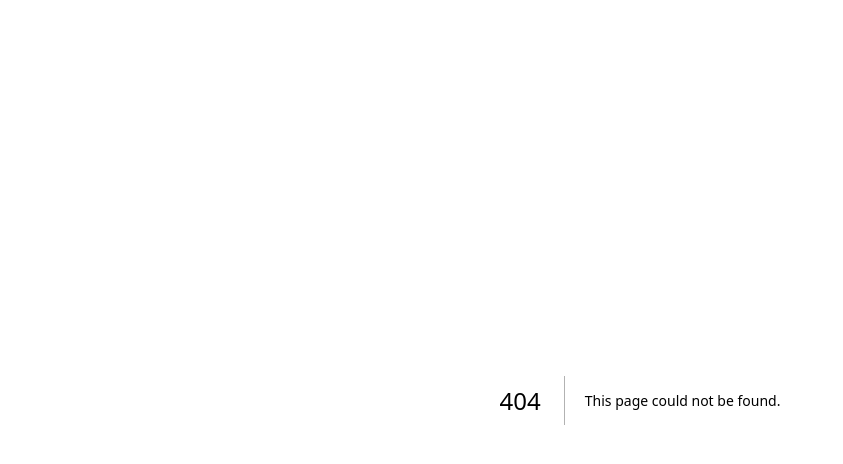
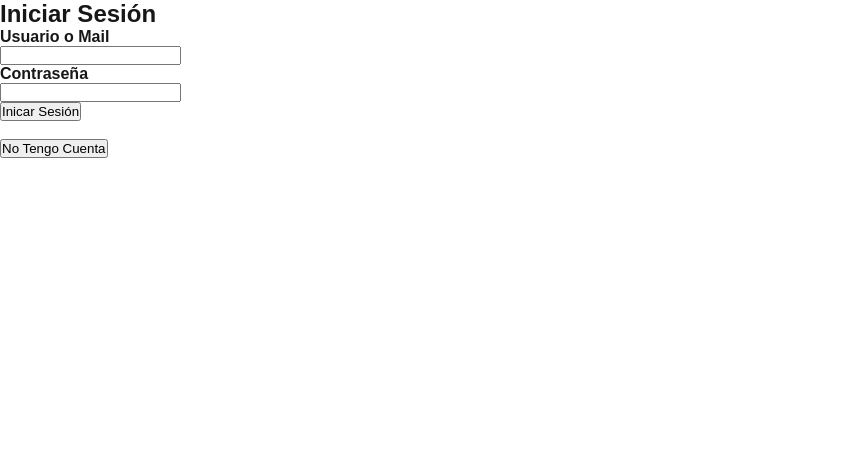
Before and after one commit to PioIX/2025-TPIN-2-G12, a Next.js app in the folder tpin2-g12/front/: page /login in a window 1280 px wide. Before the commit this address had no page. Shown: the top 464 px of the page, without its empty margins (0-843 px from the left). Built offline with nearby package versions, Linux system fonts and the light colour scheme.

Commit message:
Login y Registro
Creada interfaz grafica de ambas paginas

```diff
--- /dev/null
+++ b/tpin2-g12/front/src/app/login/page.js
@@ -0,0 +1,62 @@
+"use client"
+import Form from "@/components/Form"
+import Button from "@/components/Button"
+import { useRouter } from "next/navigation"
+import { useState, useEffect } from "react"
+
+export default function Login(){
+    const router = useRouter()
+    const [user, setUser] = useState("")
+    const [contra, setContra] =useState("")
+
+    function loguear(){
+        console.log("Peron x Milei")
+        router.replace("../mesas")
+    }
+
+    function mover(){
+        router.push("../registro")
+    }
+
+    function corrobao1(event){
+        setUser(event.target.value)
+        console.log(user)
+    }
+
+    function corrobao2(event){
+        setContra(event.target.value)
+        console.log(contra)
+    }
+
+    return(
+        <>
+            <Form
+                classNameH2="H2"
+                contentH2="Iniciar Sesión"
+
+                classNameH4="H4"
+                contentPrimerH4="Usuario o Mail"
+                contentSegundoH4="Contraseña"
+
+                classNameI="Input"
+                type1="text"
+                onChange1={corrobao1}
+                value1={user}
+                type2="password"
+                onChange2={corrobao2}
+                value2={contra}
+
+                classNameB="Button"
+                onClick={loguear}
+                text="Inicar Sesión"
+            ></Form>
+            <br></br>
+            <br></br>
+            <Button
+                className="NoCuenta"
+                onClick={mover}
+                text="No Tengo Cuenta"
+            ></Button>
+        </>
+    )
+}
--- /dev/null
+++ b/tpin2-g12/front/src/components/Button.js
@@ -0,0 +1,9 @@
+"use client";
+
+export default function Button(props){
+    return(
+        <>
+            <button className={props.className} onClick={props.onClick}>{props.text}</button>
+        </>
+    )
+}
--- /dev/null
+++ b/tpin2-g12/front/src/components/Form.js
@@ -0,0 +1,32 @@
+"use client";
+
+import Input from "./Input";
+import Button from "./Button";
+
+export default function Form(props){
+    return(
+        <>
+            <h2 className={props.classNameH2}>{props.contentH2}</h2>
+            <h4 className={props.classNameH4}>{props.contentPrimerH4}</h4>
+            <Input
+                className={props.classNameI}
+                type={props.type1}
+                onChange={props.onChange1}
+                value={props.value1}
+            ></Input>
+            <h4 className={props.classNameH4}>{props.contentSegundoH4}</h4>
+            <Input
+                className={props.classNameI}
+                type={props.type2}
+                onChange={props.onChange2}
+                value={props.value2}
+            ></Input>
+            <br></br>
+            <Button
+                className={props.classNameB}
+                onClick={props.onClick}
+                text={props.text}
+            ></Button>
+        </>
+    )
+}
--- /dev/null
+++ b/tpin2-g12/front/src/components/Input.js
@@ -0,0 +1,9 @@
+"use client";
+
+export default function Input(props){
+    return(
+        <>
+            <input className={props.className} type={props.type} onChange={props.onChange} value={props.value}></input>
+        </>
+    )
+}
```
Also changed, not shown: tpin2-g12/front/src/app/registro/page.js (added, +72 -0 lines), tpin2-g12/front/src/components/FormR.js (added, +39 -0 lines).
